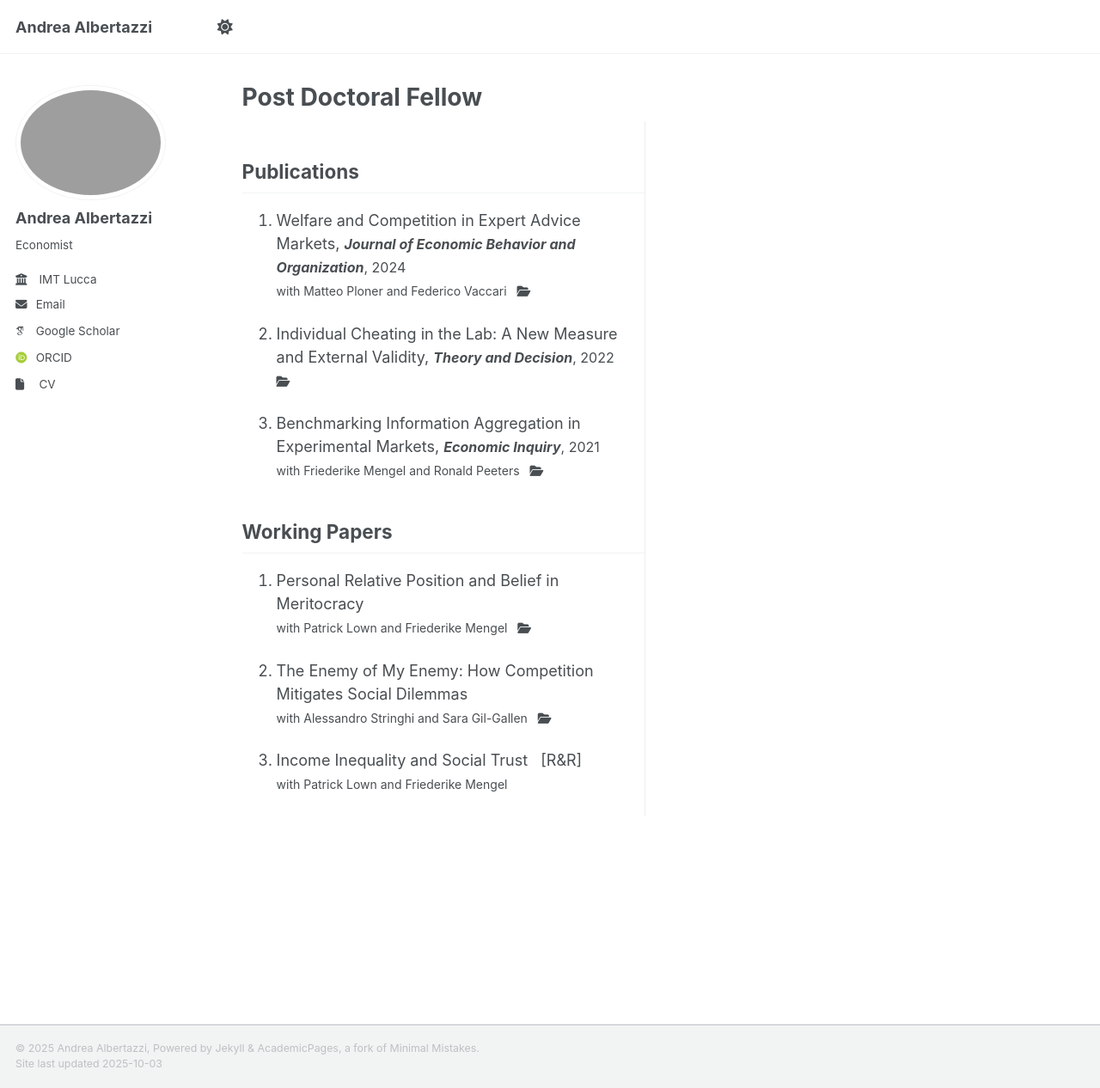
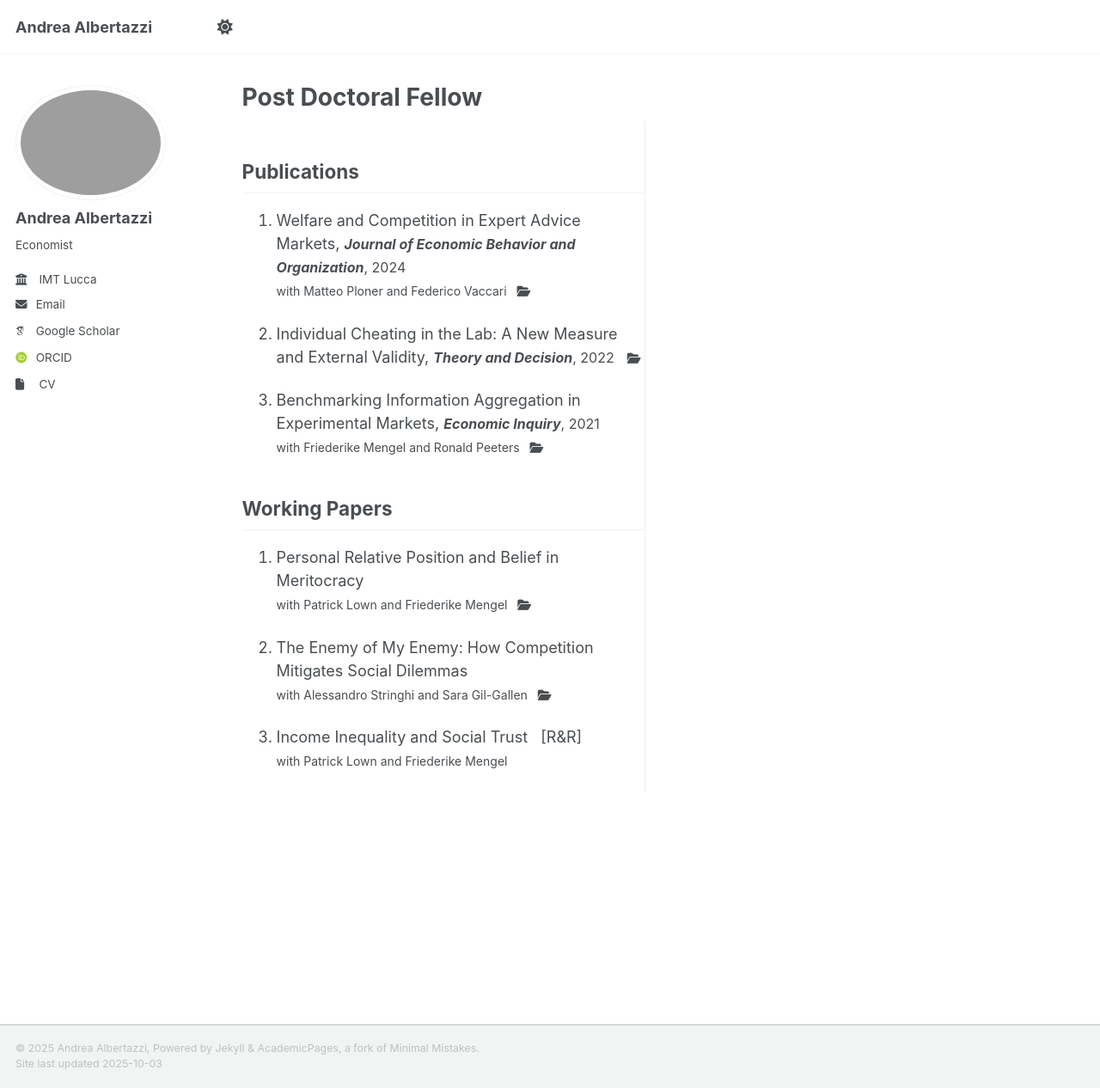
Before and after one commit to tazze87/tazze87.github.io, a Jekyll site: the page built from _pages/about.md, in a window 1280 px wide and 1266 px high. Shown: the whole window at 86% size. Built offline with Jekyll 4.4.1, drawn with Linux system fonts in a browser that asks for light colours; some web fonts are replaced; a script that is not in the unit is left out.

Commit message:
Update about.md

```diff
--- a/_pages/about.md
+++ b/_pages/about.md
@@ -13,7 +13,7 @@ author_profile: true
 </a> </span>
 
 2. [Individual Cheating in the Lab: A New Measure and External Validity](/files/A-CheatingLabvField.pdf){:target="_blank" rel="noopener noreferrer"},
-    <span style="font-size:16px;">***Theory and Decision***, 2022</span><br>
+    <span style="font-size:16px;">***Theory and Decision***, 2022</span> &nbsp;
     <span style="font-size:14px;"><a href="https://osf.io/deg6q/files/" target="_blank" rel="noopener noreferrer"><i class="fas fa-folder-open"></i></a></span>
 
 3. [Benchmarking Information Aggregation in Experimental Markets](/files/AMP-InfoAgg.pdf){:target="_blank" rel="noopener noreferrer"},
```
